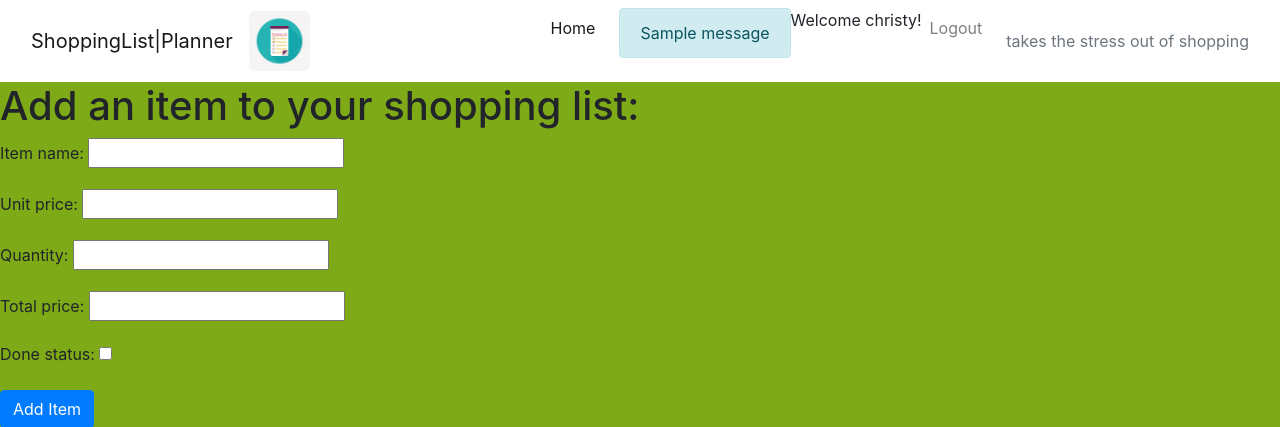
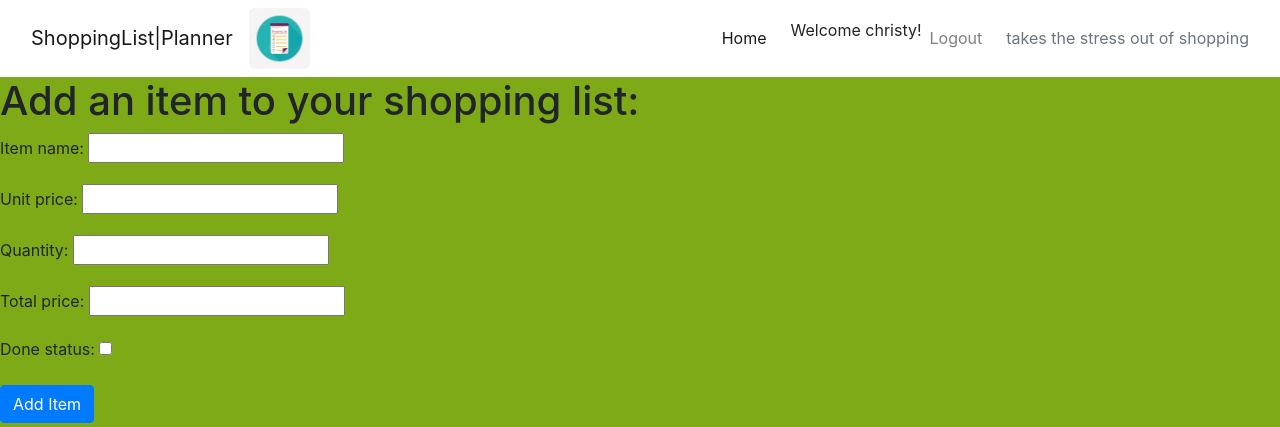
Before and after one commit to Eb0nY-April14/DjangoShoppingList, a Django app: page /add in a window 1280 px wide. Shown: the top 427 px of the page. Run offline with Django 3.2, Linux system fonts and the light colour scheme; a user stored in the database is signed in; tables that the repository leaves empty hold one stand-in row (values such as "Sample post"); one stand-in notice (Sample message) is shown; some libraries are stand-ins or nearby versions.

Commit message:
Modfy setTimeout function in base.html templlate

```diff
--- a/shoppinglist/templates/shoppinglist/base.html
+++ b/shoppinglist/templates/shoppinglist/base.html
@@ -47,13 +47,6 @@
 
                 {% if user.is_authenticated %}
 
-                {% if messages %}
-                {% for message in messages %}
-                <div id="msg" class="alert alert-info" role="alert">
-                    {{ message }}
-                </div>
-                {% endfor %}
-                {% endif %}
                 <p>Welcome {{ user.username }}!</p>
                 <hr>
                 <li class="nav-item">
@@ -76,6 +69,18 @@
     </div>
 </nav>
 
+<div class="container">
+    <div class="row">
+        {% if messages %}
+        {% for message in messages %}
+            <div id="msg" class="alert alert-info" role="alert">
+                {{ message }}
+            </div>
+        {% endfor %}
+        {% endif %}
+    </div>
+</div>
+
 <main class="flex-shrink-0 main-bg">
     {% block content %}
     <!-- Content Goes here -->
@@ -97,11 +102,7 @@
     setTimeout(function() {
         // Gets the ID of our messages div.
         let messages = document.getElementById("msg");
-        /* This will assign a new Bootstrap alert to 'alert' variable & pass in the 'msg' ID
-        that we've just got. */
-        let alert = new bootstrap.Alert(messages);
-        /* This will close the alert after 3000 milliseconds (i.e 3 seconds)   */
-        alert.close();
+        messages.style.display = "none";
     }, 3000);
 </script>
 
```
